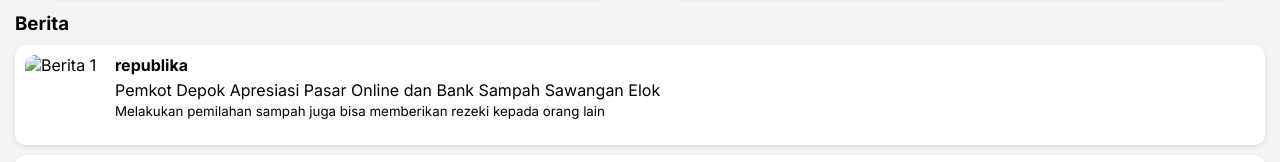
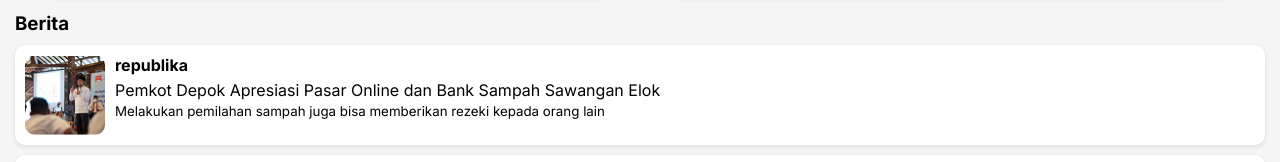
Before and after one commit to yusufarif20/SisaBox-Inovasi-IoT, a plain HTML site: page index.html in a window 1280 px wide. Shown: the part 409-571 px from the top of the page. Drawn offline with Linux system fonts and the light colour scheme.

Commit message:
mbuh wes

```diff
--- a/index.html
+++ b/index.html
@@ -159,7 +159,7 @@
   <div class="news">
     <h3>Berita</h3>
     <div class="news-card">
-      <img src="berita1.jpg" alt="Berita 1">
+      <img src="berita1.png" alt="Berita 1">
       <div class="news-content">
         <strong>republika</strong>
         <p>Pemkot Depok Apresiasi Pasar Online dan Bank Sampah Sawangan Elok</p>
```
Also changed, not shown: berita1.png (added).
